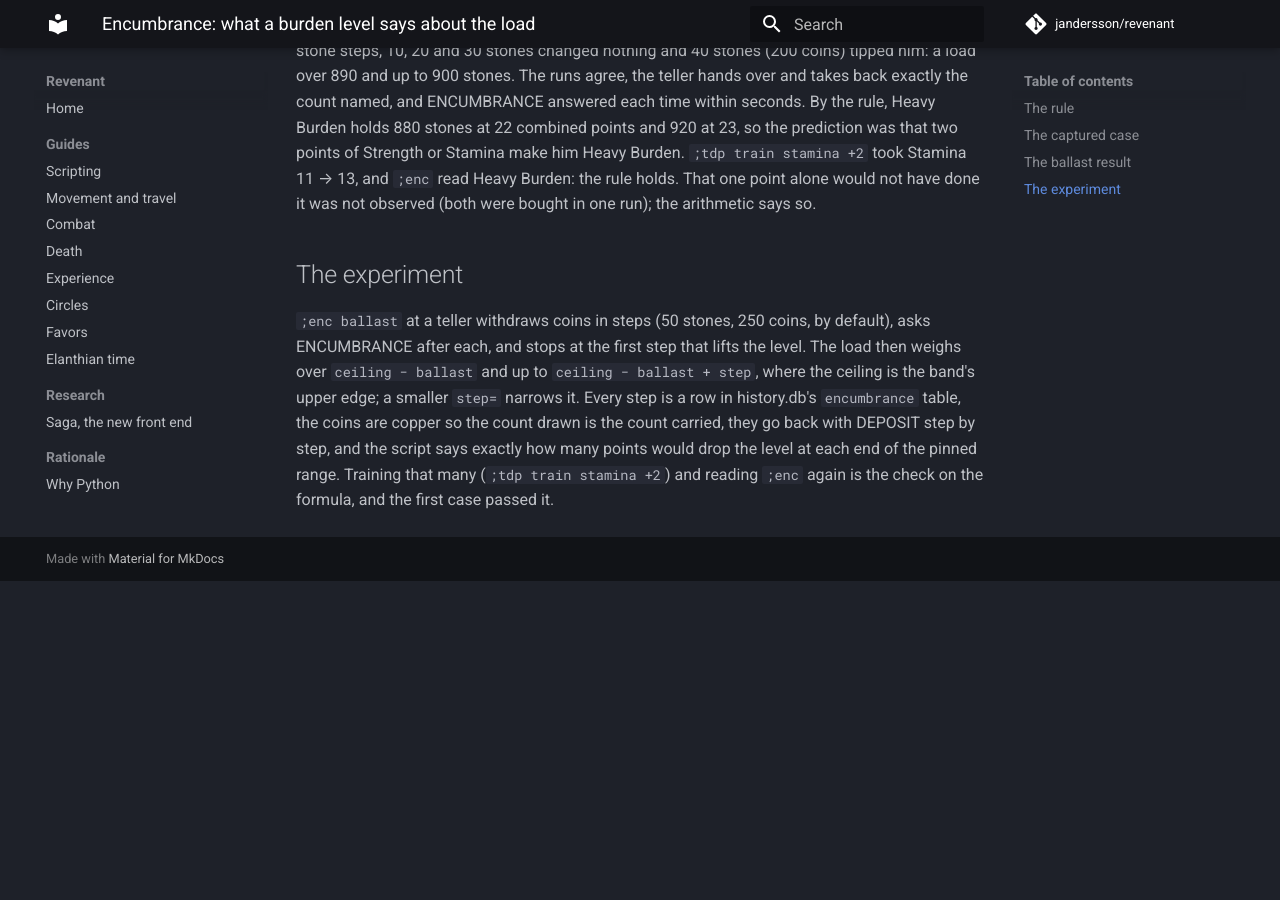
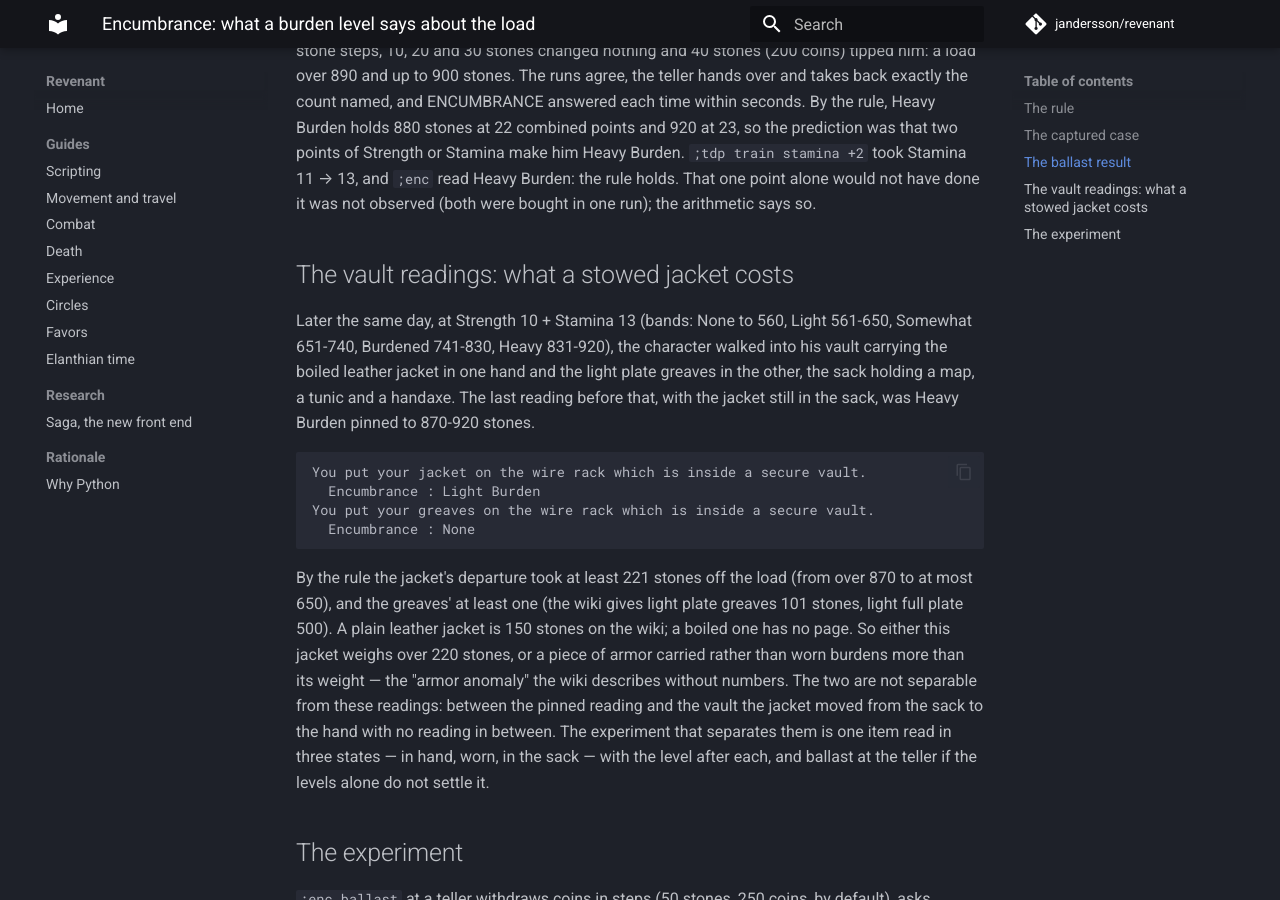
Before and after one commit to jandersson/revenant, an MkDocs documentation site: the page built from docs/encumbrance.md, in a window 1280 px wide and 900 px high, scrolled down 1117 px. Built offline with MkDocs 1.6.1 and Material for MkDocs 9.7.7, drawn with Linux system fonts in a browser that asks for light colours; comment, search, counter and statistics services are not loaded; before the commit the page ends 1698 px from its top, so only the background shows below that.

Commit message:
docs(encumbrance): the vault readings — a stowed jacket cost 221+ stones by the rule (#169)
Co-Authored-By: Claude Fable 5.1 <noreply@anthropic.com>

````diff
--- a/docs/encumbrance.md
+++ b/docs/encumbrance.md
@@ -54,6 +54,35 @@ train stamina +2` took Stamina 11 → 13, and `;enc` read Heavy Burden:
 the rule holds. That one point alone would not have done it was not
 observed (both were bought in one run); the arithmetic says so.
 
+## The vault readings: what a stowed jacket costs
+
+Later the same day, at Strength 10 + Stamina 13 (bands: None to 560,
+Light 561-650, Somewhat 651-740, Burdened 741-830, Heavy 831-920), the
+character walked into his vault carrying the boiled leather jacket in
+one hand and the light plate greaves in the other, the sack holding a
+map, a tunic and a handaxe. The last reading before that, with the
+jacket still in the sack, was Heavy Burden pinned to 870-920 stones.
+
+```
+You put your jacket on the wire rack which is inside a secure vault.
+  Encumbrance : Light Burden
+You put your greaves on the wire rack which is inside a secure vault.
+  Encumbrance : None
+```
+
+By the rule the jacket's departure took at least 221 stones off the
+load (from over 870 to at most 650), and the greaves' at least one
+(the wiki gives light plate greaves 101 stones, light full plate 500).
+A plain leather jacket is 150 stones on the wiki; a boiled one has no
+page. So either this jacket weighs over 220 stones, or a piece of
+armor carried rather than worn burdens more than its weight — the
+"armor anomaly" the wiki describes without numbers. The two are not
+separable from these readings: between the pinned reading and the
+vault the jacket moved from the sack to the hand with no reading in
+between. The experiment that separates them is one item read in three
+states — in hand, worn, in the sack — with the level after each, and
+ballast at the teller if the levels alone do not settle it.
+
 ## The experiment
 
 `;enc ballast` at a teller withdraws coins in steps (50 stones, 250
````
